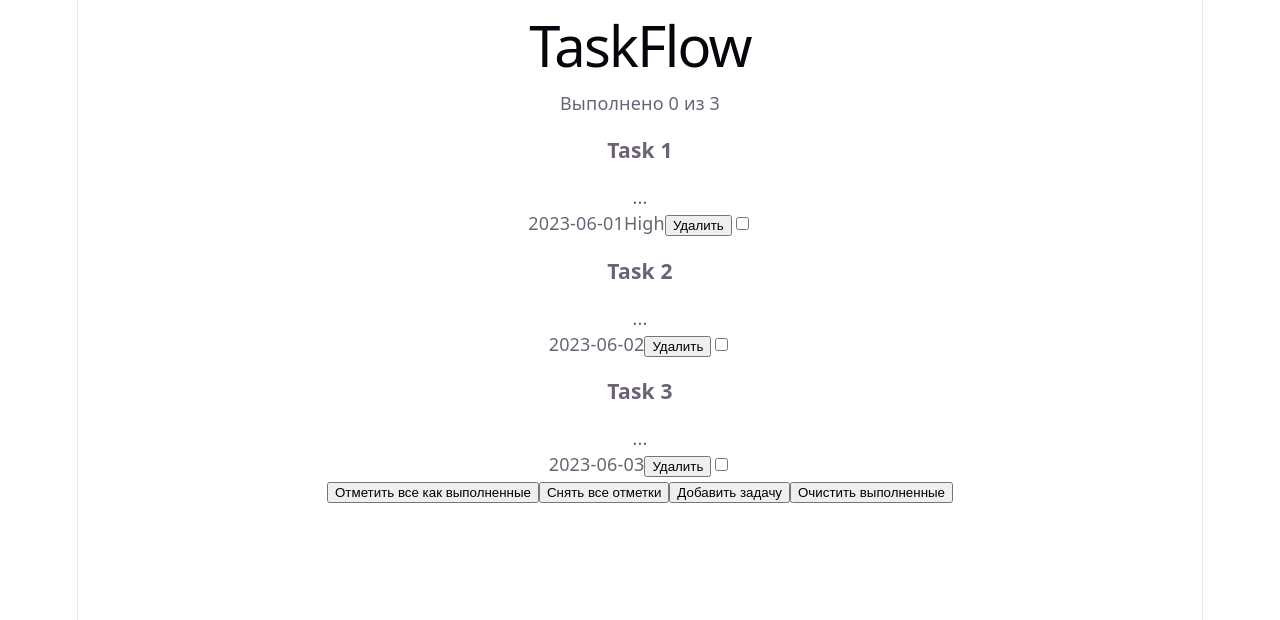
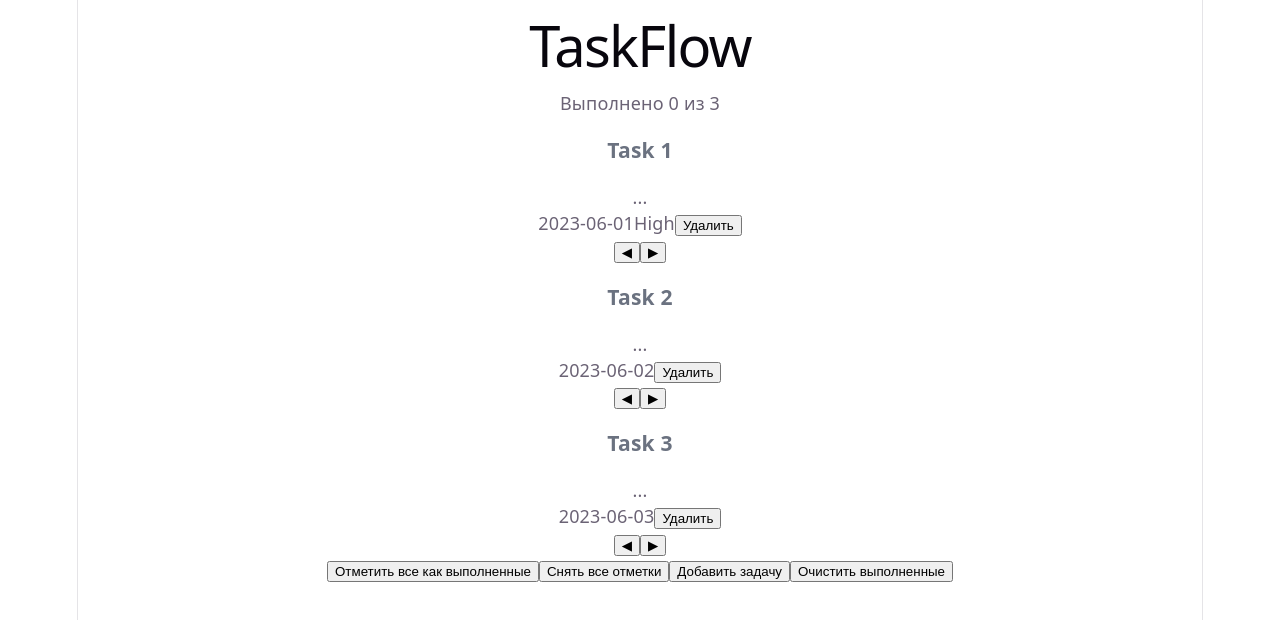
Before and after one commit to greverXD/taskflow, a React (Vite) app: page / in a window 1280 px wide. Shown: the top 620 px of the page. Built offline with nearby package versions, Linux system fonts and the light colour scheme.

Commit message:
STATUS_ORDER

```diff
--- a/src/App.css
+++ b/src/App.css
@@ -183,6 +183,18 @@
   }
 }
 
-.task-title_done{
-  color:green
+.task-title_todo {
+  color: #6b7280;
 }
+
+.task-title_in-progress {
+  color: #2563eb;
+}
+
+.task-title_review {
+  color: #d97706;
+}
+
+.task-title_done {
+  color: green;
+}
--- a/src/App.tsx
+++ b/src/App.tsx
@@ -1,14 +1,23 @@
 import TaskCard from './components/TaskCard';
 import type { Task } from "./types"
+import type { TaskStatus } from './types';
 import { useState } from 'react';
 import './App.css';
+interface Column{
+  id:TaskStatus
+  titlte:string
+}
+
+const initialTasks: Task[] = [
+  { id: 1, title: 'Task 1', description: '...', dueDate: '2023-06-01', priority: 'High', status: 'todo' },
+  { id: 2, title: 'Task 2', description: '...', dueDate: '2023-06-02', status: 'todo' },
+  { id: 3, title: 'Task 3', description: '...', dueDate: '2023-06-03', status: 'todo' },
+]
 
 
-const initialTasks: Task[] = [
-  { id: 1, title: 'Task 1', description: '...', dueDate: '2023-06-01', priority: 'High', done: false },
-  { id: 2, title: 'Task 2', description: '...', dueDate: '2023-06-02', done: false },
-  { id: 3, title: 'Task 3', description: '...', dueDate: '2023-06-03', done: false },
-]
+const STATUS_ORDER: TaskStatus[] = ["todo", "in-progress", "review", "done"]
+
+
 
 
 function App() {
@@ -16,11 +25,7 @@ function App() {
   function handleDelete(id: number) {
   setTasks((prev)=>prev.filter(task=> task.id !== id))
 }
-function handleToggleDone(id:number){
-  setTasks((prev)=>
-  prev.map((task)=>
-    task.id === id ? {...task, done: !task.done} : task))
-}
+
 function handleAddTask(){
   setTasks((prev)=>{
     const newId = Math.max(...prev.map((task)=>task.id)) + 1
@@ -29,7 +34,7 @@ function handleAddTask(){
       title: 'Новая задача',
       description: 'Описание задачи',
       dueDate: '2026-09-03',
-      done: false,
+      status: 'todo',
     }
     return [...prev,newTask]
   })
@@ -37,14 +42,35 @@ function handleAddTask(){
 
 }
 
+function handleMoveStatus(id:number, direction: 1 | -1){
+  setTasks((prev)=>{
+    return prev.map((task)=>{
+      if(task.id !== id){
+        return task
+      }
+      const currentIndex = STATUS_ORDER.indexOf(task.status)
+      const newIndex = currentIndex + direction
+      if(newIndex < 0 || newIndex >= STATUS_ORDER.length){
+        return task
+      } else{
+
+        const statustask = STATUS_ORDER[newIndex]
+        return {...task, status:statustask}
+      }
+    })
+
+  })
+}
+
+
 function handleSetAllDone(done:boolean){
-  setTasks((prev)=>prev.map((task)=>({...task,done})))
+  setTasks((prev)=>prev.map((task)=>({...task,status:'done'})))
 }
 
 function handleClearCompleted(){
-  setTasks((prev)=> prev.filter((task)=> task.done !== true))
+  setTasks((prev)=> prev.filter((task)=> task.status === 'todo'))
 }
-const doneCount = tasks.filter((task)=> task.done === true).length
+const doneCount = tasks.filter((task)=> task.status === 'done').length
   return(
     <div className="board">
       <h1>TaskFlow</h1>
@@ -55,7 +81,7 @@ const doneCount = tasks.filter((task)=> task.done === true).length
             key={task.id}
             tasks={task}
             onDelete={handleDelete}
-            onToggleDone={handleToggleDone}
+            handleMoveStatus = {handleMoveStatus}
           />
         ))}
       </div>
--- a/src/components/TaskCard.tsx
+++ b/src/components/TaskCard.tsx
@@ -1,21 +1,31 @@
 import type { Task } from '../types';
+import type { TaskStatus } from '../types';
 import '../App.css'
 interface TaskCardProps {
     tasks: Task,
     onDelete: (id: number) => void
-    onToggleDone: (id: number) => void
+    handleMoveStatus:(id:number,direction: 1 | -1) => void
 }
 
+const STATUS_CLASS : Record<TaskStatus,string> ={
+       todo: 'task-title_todo',
+       'in-progress': 'task-title_in-progress',
+       review: 'task-title_review',
+       done: 'task-title_done',
+}
 
-function TaskCard({ tasks, onDelete, onToggleDone }: TaskCardProps) {
+function TaskCard({ tasks, onDelete , handleMoveStatus }: TaskCardProps) {
     return(
         <div className="task-card">
-            <h3 className={tasks.done ?'task-title_done' : 'task-title'}>{tasks.title}</h3>
+            <h3 className={STATUS_CLASS[tasks.status]}>{tasks.title}</h3>
             <p>{tasks.description}</p>
             <span className="task-card_date">{tasks.dueDate}</span>
             {tasks.priority && <span className="task-card_priority">{tasks.priority}</span>}
             <button onClick={()=> onDelete(tasks.id)}>Удалить</button>
-            <input type="checkbox" checked={tasks.done} onChange={()=> onToggleDone(tasks.id)}/>
+            <div>
+            <button onClick={()=>handleMoveStatus(tasks.id,-1)}>◀</button>
+            <button onClick={()=>handleMoveStatus(tasks.id,1)}>▶</button>
+            </div>
             </div>
     )
 }
```
Also changed, not shown: src/types.ts (+7 -1 lines).
